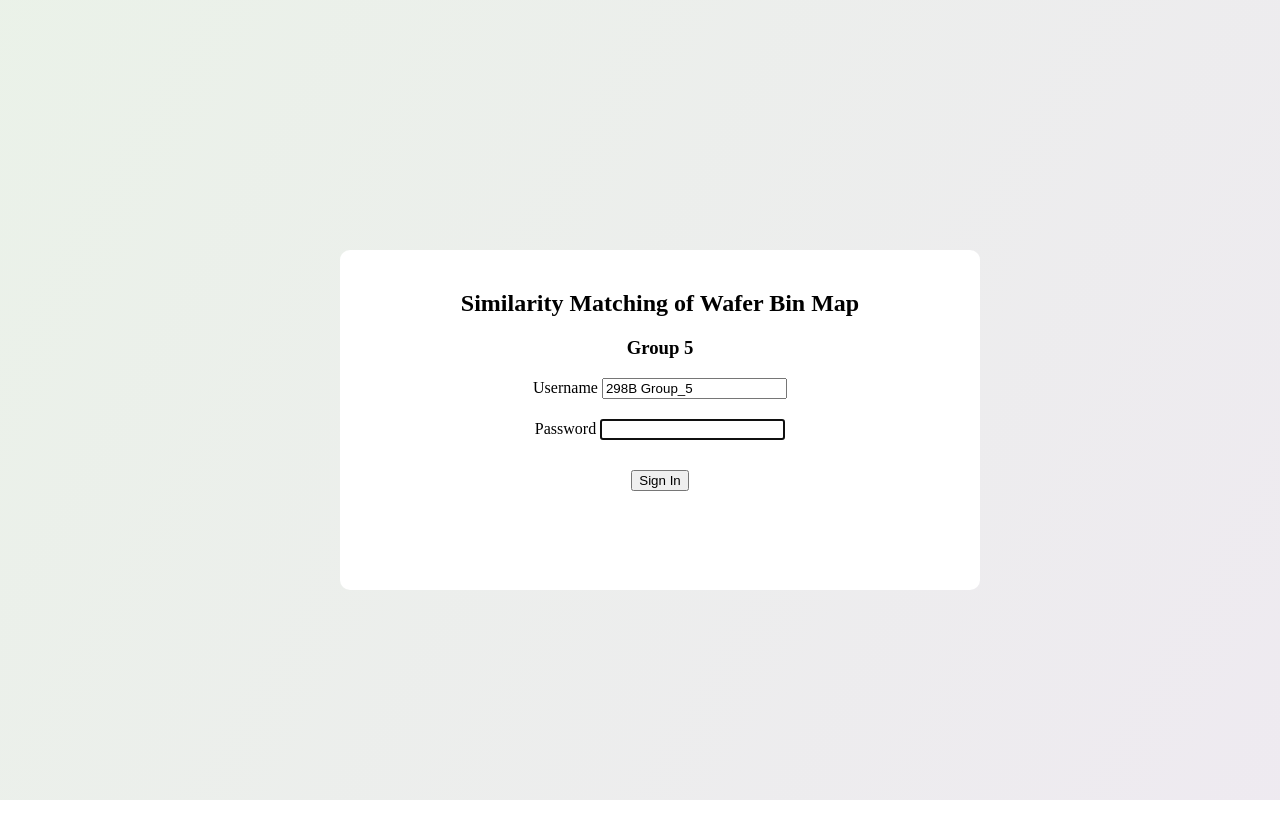
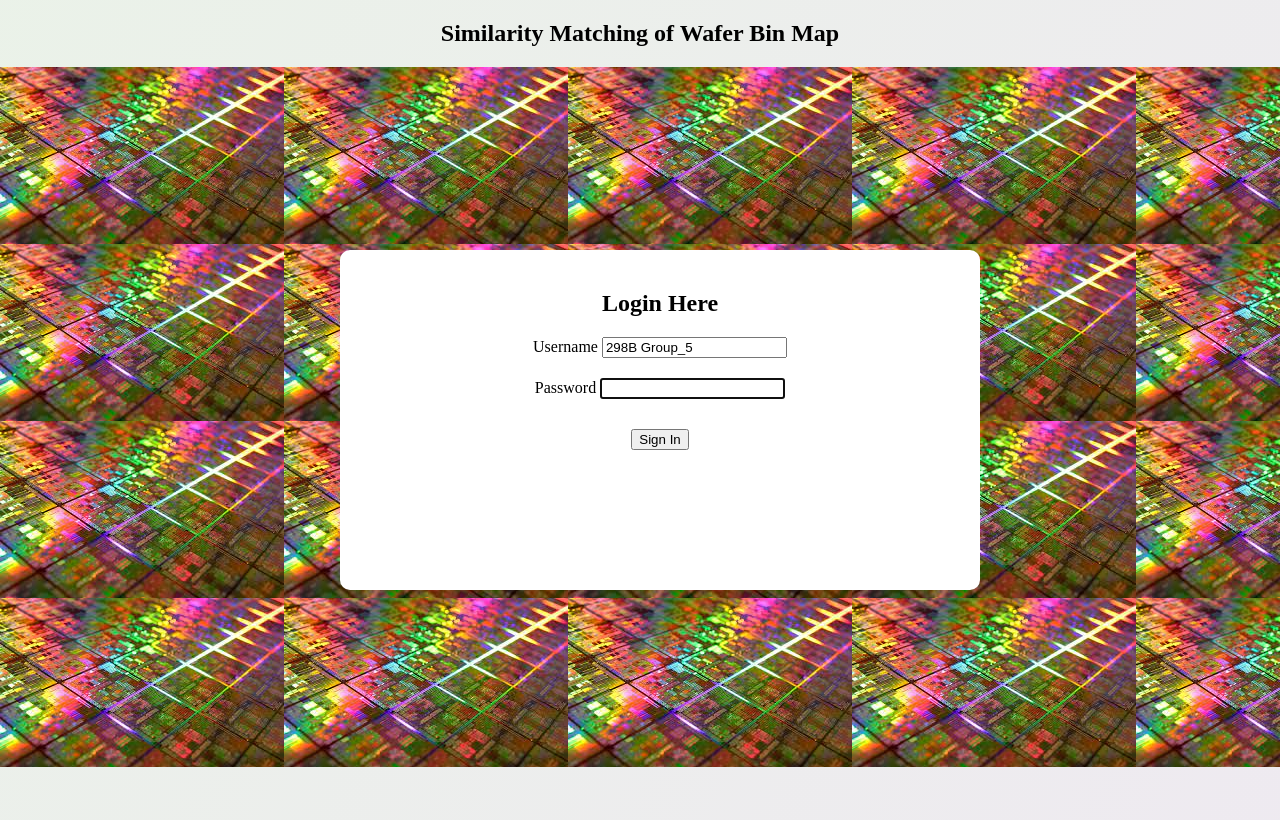
Before and after one commit to SwathiBadicole/Data298-Project-UI, a React (Create React App) app in the folder similarity-matcher/: page / in a window 1280 px wide. Built offline with nearby package versions, Linux system fonts and the light colour scheme; the HTML template or start-up script is replaced by a standard one.

Commit message:
Added Background Image in front page

```diff
--- a/similarity-matcher/src/Login.js
+++ b/similarity-matcher/src/Login.js
@@ -17,6 +17,15 @@ import Tabs from '@mui/material/Tabs';
 import Tab from '@mui/material/Tab';
 import PropTypes from 'prop-types';
 import Typography from '@mui/material/Typography';
+import List from '@mui/material/List';
+import ListItem from '@mui/material/ListItem';
+import ListItemButton from '@mui/material/ListItemButton';
+import ListItemIcon from '@mui/material/ListItemIcon';
+import ListItemText from '@mui/material/ListItemText';
+import Divider from '@mui/material/Divider';
+import InboxIcon from '@mui/icons-material/Inbox';
+import DraftsIcon from '@mui/icons-material/Drafts';
+import login_background from './BackGround Image/login_background.jpg'
 
 
 
@@ -164,10 +173,11 @@ const Login = () => {
 		};
 	}
 
-
 	return (
 		<>
 			{success ?
+				<div style={{ display: 'flex' }}>
+					<div>Hello</div>
 					<div>
 						<Box sx={{ width: '100%', bgcolor: 'background.paper' }}>
 							<Tabs value={value} onChange={handleChange} centered>
@@ -195,61 +205,15 @@ const Login = () => {
 							</div>
 						</TabPanel>
 					</div>
-				// <div>
-				// 	<h1>Tabs Demo</h1>
-				// 	<Tabs>
-				// 		<div label="CNN Model" style={{ textAlign: 'center' }}>
-				// 			<h1> Upload Wafer Image to detect Defect!</h1>
-				// 			<br />
-				// 			<Button variant="contained" component="label">
-				// 				Upload
-				// 				<input hidden accept="image/*" multiple type="file" onChange={selectFiles} />
-				// 			</Button>
-				// 			{similarityData && similarityData.length && <div style={{ display: 'flex', background: 'white', margin: 20 }}>
-				// 				<div style={{ height: 400, width: '500px', margin: 20 }}><DataGrid
-				// 					rows={similarityData}
-				// 					columns={columns}
-				// 					pageSize={5}
-				// 					rowsPerPageOptions={[5]}
-				// 				/></div>
-				// 				<div style={{ marginTop: 50, padding: 20 }}><img width={300} src={preview} /></div>
-				// 			</div>}
-				// 		</div>
-				// 		<div label="YOLOV5 Model">
-				// 			After 'while, <em>Crocodile</em>!
-				// 		</div>
-				// 	</Tabs>
-				// </div>
-				// <section>
-				// 	<h1> Welcome to Similarity Matching of Wafer Bin Maps</h1>
-				// 	<div style={{ textAlign: 'center' }}>
-				// 		<h1> Upload Wafer Image to detect Defect!</h1>
-				// 		<br />
-				// 		<Button variant="contained" component="label">
-				// 			Upload
-				// 			<input hidden accept="image/*" multiple type="file" onChange={selectFiles} />
-				// 		</Button>
-				// 	</div>
-				// 	{similarityData && similarityData.length && <div style={{ display: 'flex', background: 'white', margin: 20 }}>
-				// 		<div style={{ height: 400, width: '500px', margin: 20 }}><DataGrid
-				// 			rows={similarityData}
-				// 			columns={columns}
-				// 			pageSize={5}
-				// 			rowsPerPageOptions={[5]}
-				// 		/></div>
-				// 		<div style={{ marginTop: 50, padding: 20 }}><img width={300} src={preview} /></div>
-				// 	</div>}
-				// </section>
-
-
+				</div>
 				: (
 					<section>
-						<div style={{ textAlign: 'center', height: 500, width: 300 }}>
+						<h1 style={{ color: 'Black', textAlign: 'center' }}>Similarity Matching of Wafer Bin Map</h1>
+						<div style={{ textAlign: 'center', height: 700, backgroundImage: `url(${login_background})` }}>
 							<div className="center" style={{ textAlign: 'center', margin: 20 }}>
 								<p ref={errRef} className={errMsg ? "errmsg" :
 									"offscreen"} aria-live="assertive">{errMsg}</p>
-								<h1> Similarity Matching of Wafer Bin Map</h1>
-								<h3>Group 5</h3>
+								<h1> Login Here</h1>
 								<form onSubmit={handleSubmit}>
 									<div >
 										<label htmlFor="username" >Username </label>
```
Also changed, not shown: similarity-matcher/src/BackGround Image/login_background.jpg (added). Lines whose indentation alone changed are shown as unchanged.
